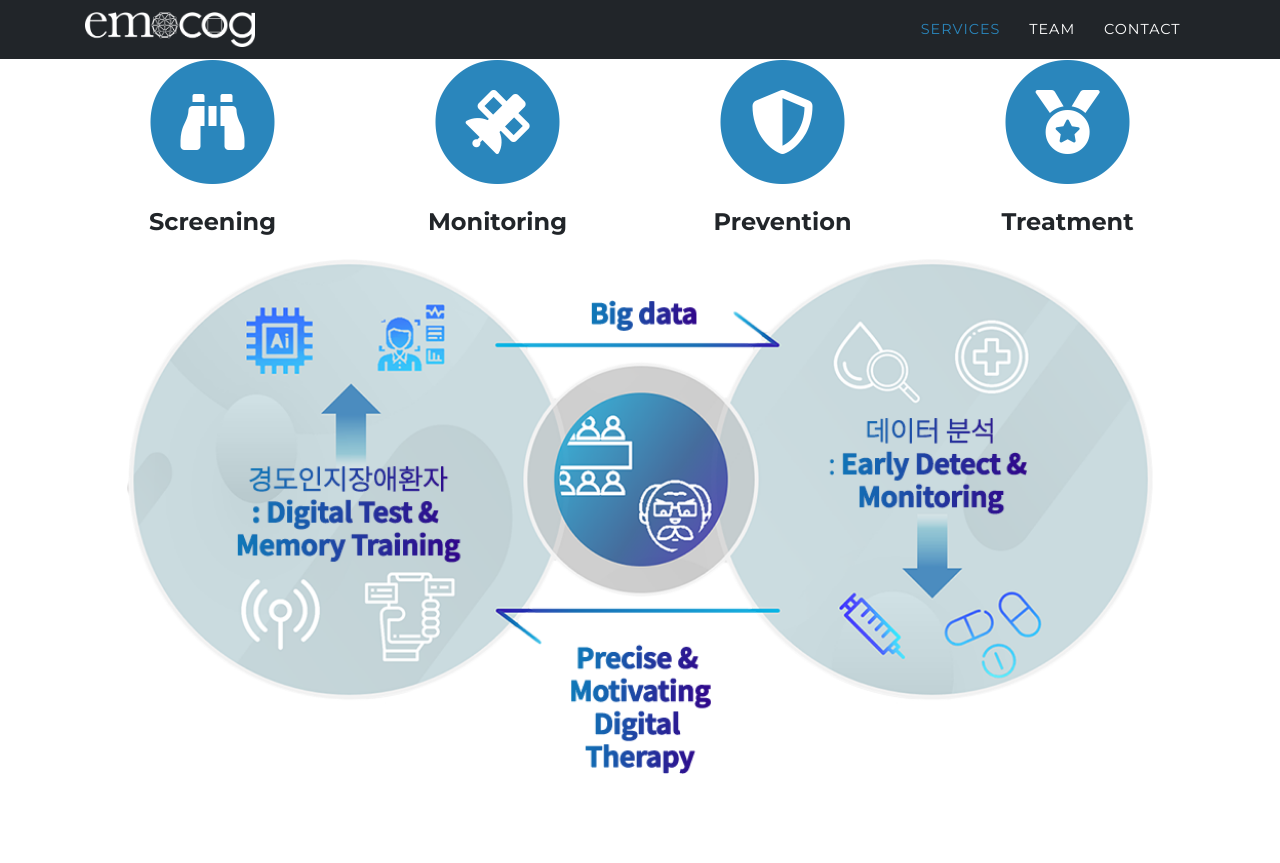
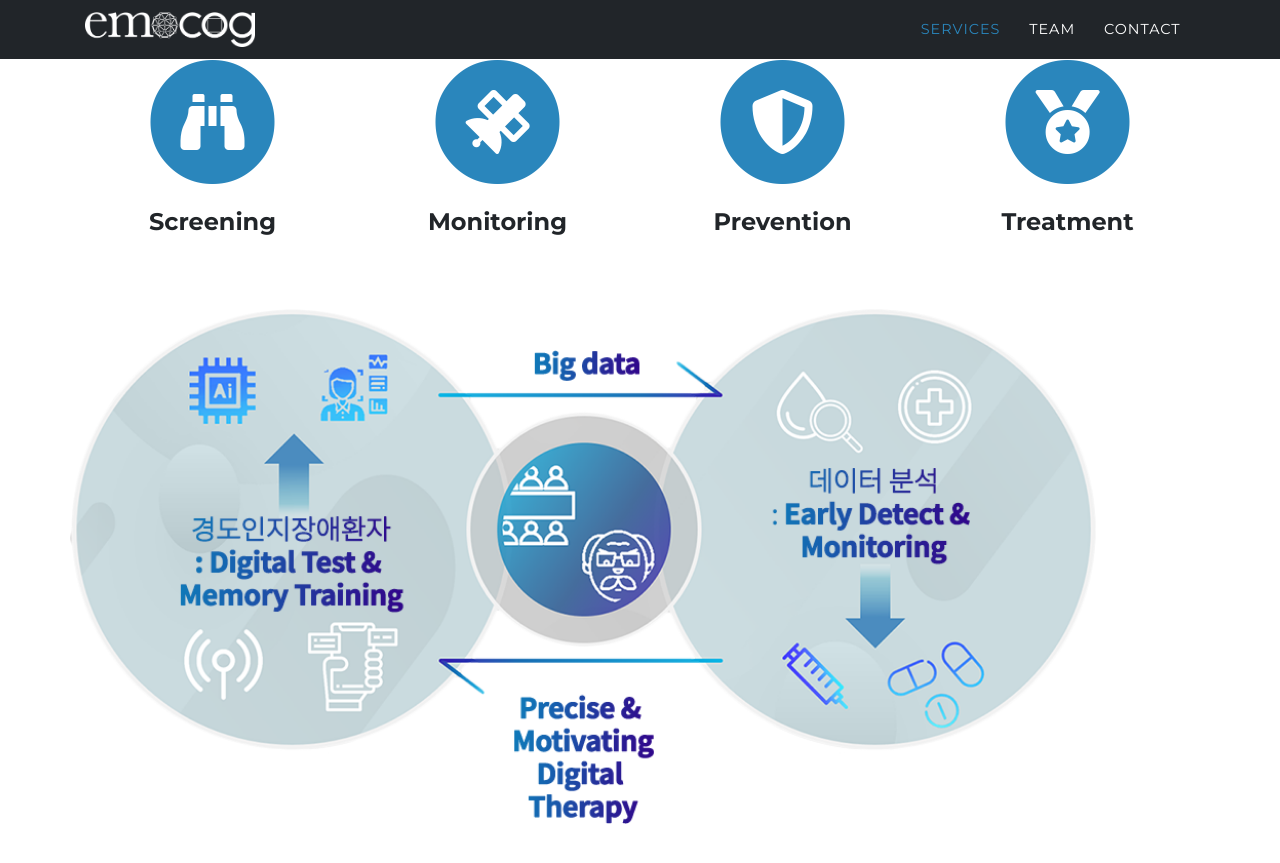
Before and after one commit to emocog/emocog.github.io, a Jekyll site: the page built from index.md, in a window 1280 px wide and 900 px high, scrolled down 975 px. Shown: the top 863 px of the window. Built offline with Jekyll 4.4.1, drawn with Linux system fonts in a browser that asks for light colours; some web fonts are replaced.

Commit message:
Update services.html

```diff
--- a/_includes/services.html
+++ b/_includes/services.html
@@ -26,8 +26,7 @@
       </div>
 
       <div class="row center-block">
-	<hr style="height:130pt; visibility:hidden;" />
-        <img style="text-align: center; top:150px; margin:20; width:90%;" src= "\assets\img\service\system1000.png">
+        <img style="text-align: center; margin-bottom:50px; margin-top:50px; width:90%; height:90%;" src= "\assets\img\service\system1000.png">
         <hr style="height:30pt; visibility:hidden;" />
       </div>
 
```
